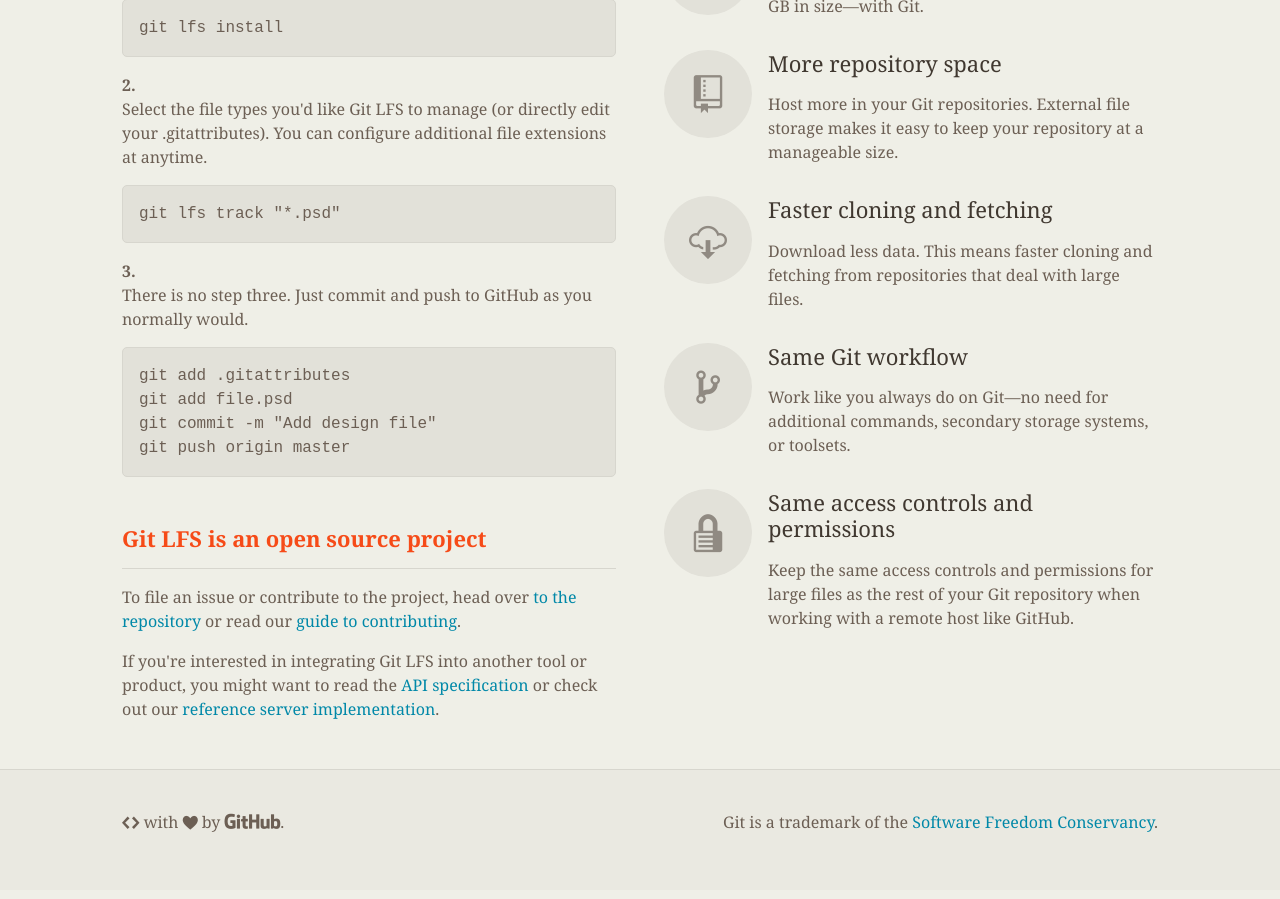
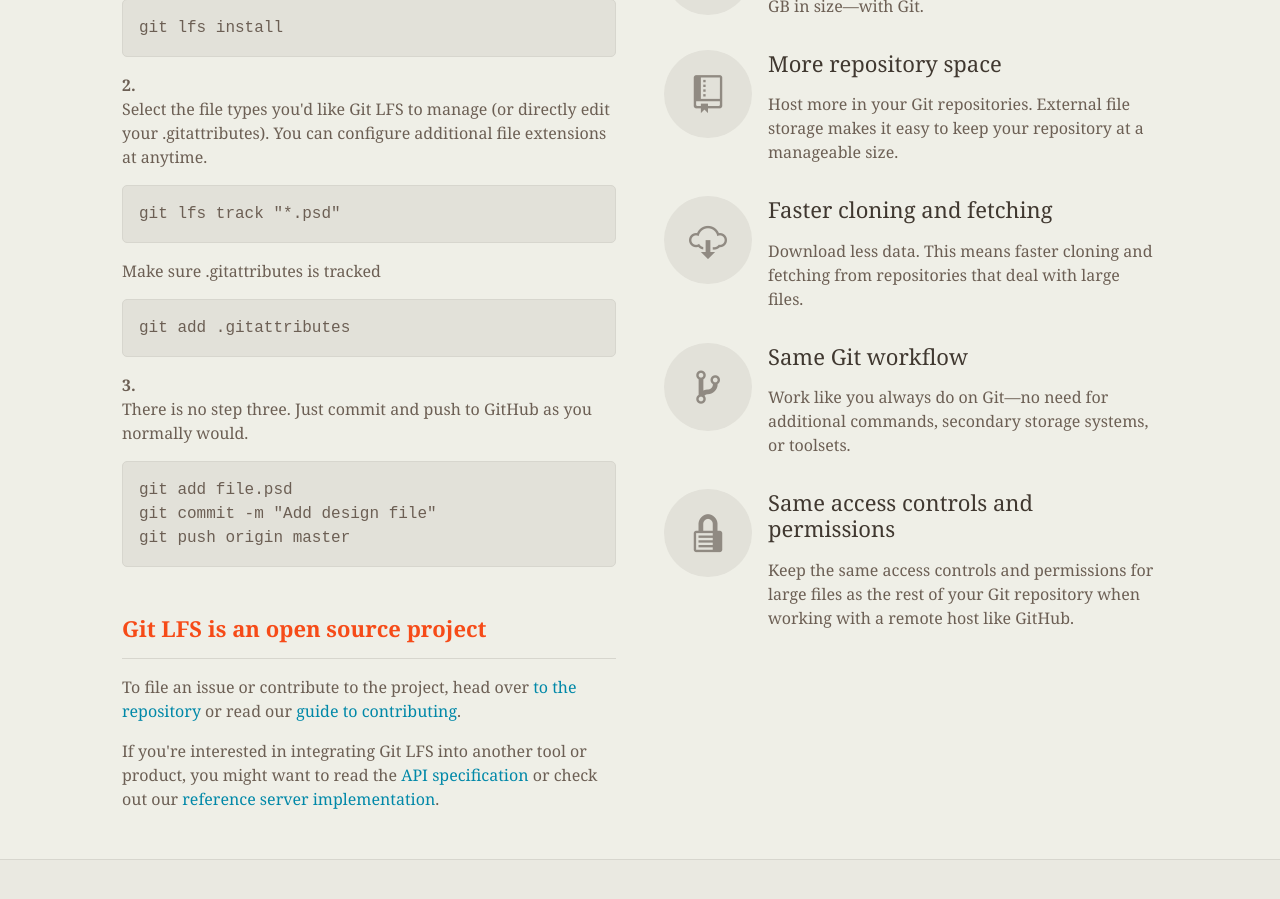
Before and after one commit to git-lfs/git-lfs.github.com, a Jekyll site: the page built from index.html, in a window 1280 px wide and 900 px high, scrolled down 741 px. Built offline with Jekyll 4.4.1, drawn with Linux system fonts in a browser that asks for light colours.

Commit message:
.gitattributes should only be added once, at the beginning, if needed

```diff
--- a/_includes/home/secondary.html
+++ b/_includes/home/secondary.html
@@ -34,10 +34,12 @@
         <li>
           <p>Select the file types you'd like Git LFS to manage (or directly edit your .gitattributes). You can configure additional file extensions at anytime.</p>
 <pre>git lfs track "*.psd"</pre>
+          <p>Make sure .gitattributes is tracked</p>
+<pre>git add .gitattributes</pre>
         </li>
         <li>
           <p>There is no step three. Just commit and push to GitHub as you normally would.</p>
-<pre>git add .gitattributes
+<pre>
 git add file.psd
 git commit -m "Add design file"
 git push origin master</pre>
```
